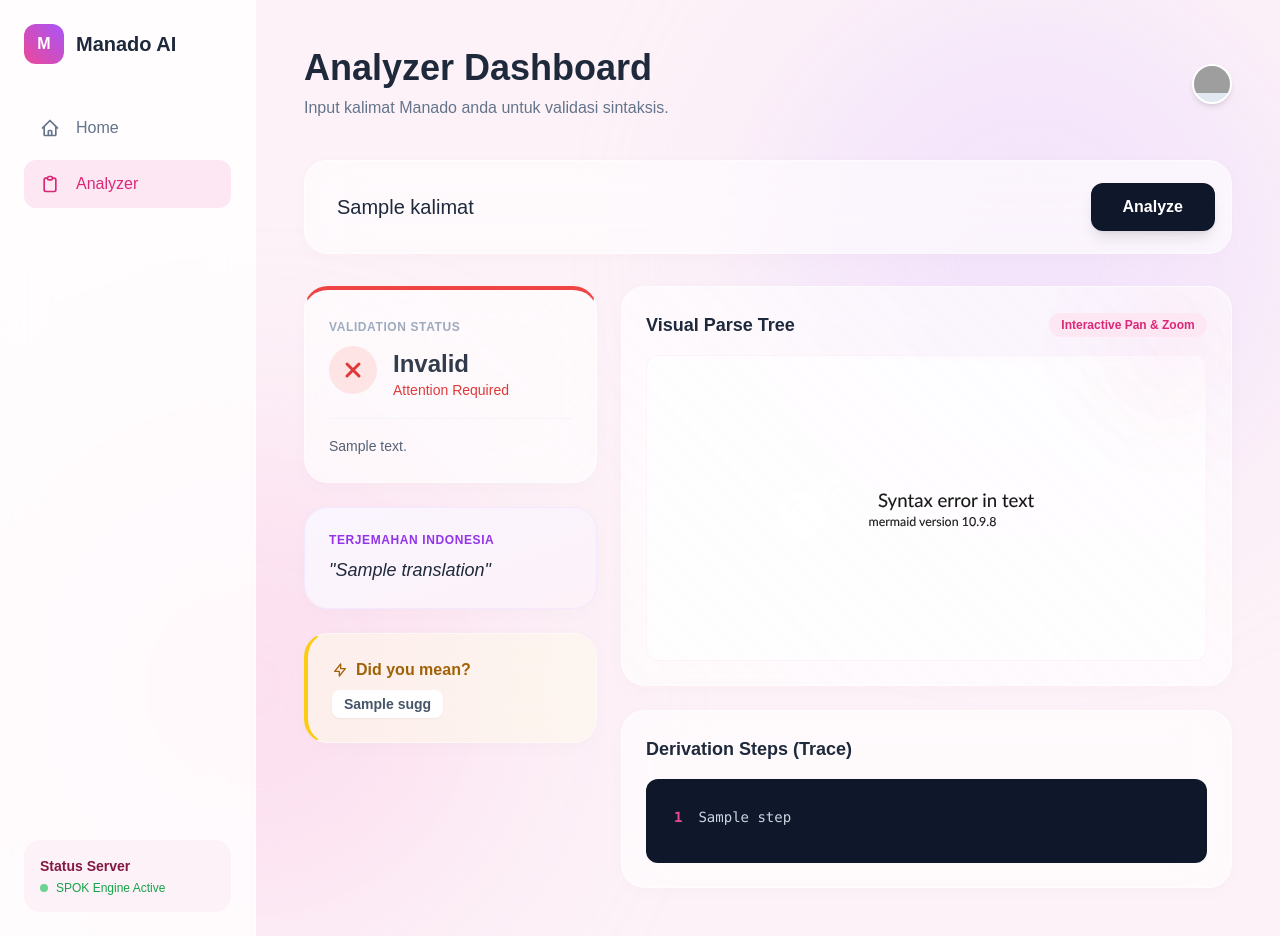
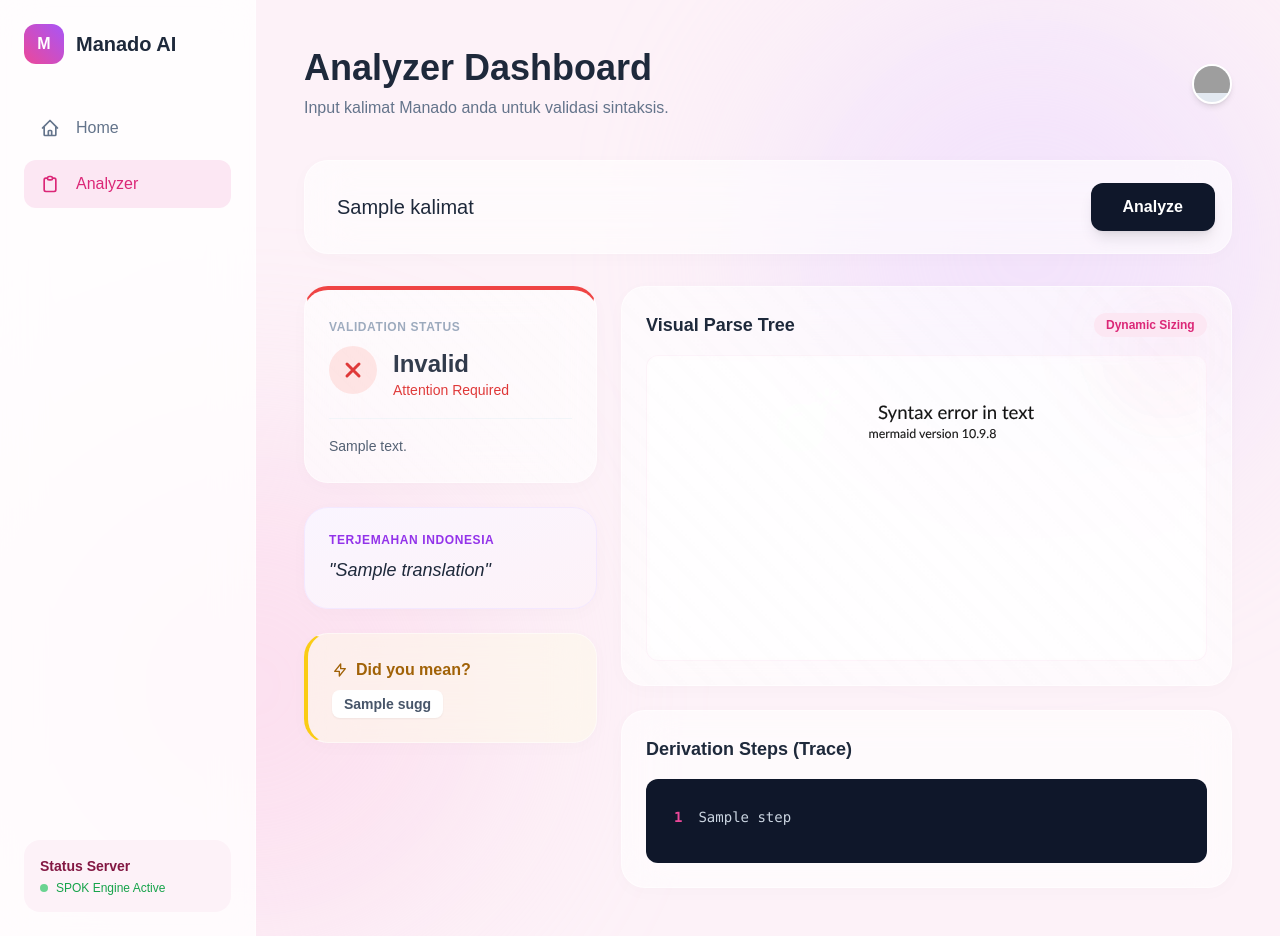
Before and after one commit to Joestar13/tbo_manado_ai, a FastAPI app: template templates/analyzer.html in a window 1280 px wide. Run offline with FastAPI, Linux system fonts and the light colour scheme; the template is opened without the code that fills it: most values are stand-ins (such as "Sample title", 1, 10 or a date in 2020); some libraries are stand-ins or nearby versions; grey boxes are pictures that could not be loaded.

Commit message:
UI Update v3.0: Optimized parse tree to be dynamic and auto-sizing without truncation. Removed manual pan/zoom for a more fluid experience.

```diff
--- a/templates/analyzer.html
+++ b/templates/analyzer.html
@@ -13,11 +13,15 @@
     <script src="https://cdn.jsdelivr.net/npm/mermaid@10/dist/mermaid.min.js"></script>
     <!-- GSAP -->
     <script src="https://cdnjs.cloudflare.com/ajax/libs/gsap/3.12.2/gsap.min.js"></script>
-    <!-- SVG Pan Zoom -->
-    <script src="https://cdn.jsdelivr.net/npm/svg-pan-zoom@3.6.1/dist/svg-pan-zoom.min.js"></script>
 
     <script>
-        mermaid.initialize({ startOnLoad: true, theme: 'base', themeVariables: { primaryColor: '#fce7f3', lineColor: '#ec4899' } });
+        mermaid.initialize({
+            startOnLoad: true,
+            theme: 'base',
+            themeVariables: { primaryColor: '#fce7f3', lineColor: '#ec4899' },
+            useMaxWidth: false,
+            flowchart: { useMaxWidth: false, htmlLabels: true }
+        });
         tailwind.config = {
             theme: {
                 extend: {
@@ -321,14 +325,13 @@
                         <div class="flex justify-between items-center mb-4 relative z-10">
                             <h3 class="font-bold text-lg">Visual Parse Tree</h3>
                             <div class="flex gap-2">
-                                <span
-                                    class="px-3 py-1 bg-pink-100 text-pink-600 rounded-full text-xs font-bold">Interactive
-                                    Pan & Zoom</span>
+                                <span class="px-3 py-1 bg-pink-100 text-pink-600 rounded-full text-xs font-bold">Dynamic
+                                    Sizing</span>
                             </div>
                         </div>
                         <div id="mermaid-container"
-                            class="flex-1 flex justify-center items-center overflow-hidden border border-pink-100/50 rounded-xl bg-white/30 backdrop-blur-sm cursor-grab active:cursor-grabbing">
-                            <div class="mermaid w-full h-full flex justify-center items-center">
+                            class="flex-1 w-full overflow-x-auto border border-pink-100/50 rounded-xl bg-white/30 backdrop-blur-sm custom-scrollbar p-8">
+                            <div class="mermaid flex justify-center items-center">
                                 {{ result.mermaid | safe }}
                             </div>
                         </div>
@@ -394,20 +397,6 @@
             });
         });
 
-        // Mermaid Pan Zoom
-        window.addEventListener('load', () => {
-            const mermaidSvg = document.querySelector('#mermaid-container svg');
-            if (mermaidSvg) {
-                svgPanZoom(mermaidSvg, {
-                    zoomEnabled: true,
-                    controlIconsEnabled: true,
-                    fit: true,
-                    center: true,
-                    minZoom: 0.1,
-                    maxZoom: 10
-                });
-            }
-        });
 
         function replaceWord(typo, correction) {
             const input = document.querySelector('input[name="kalimat"]');
```
